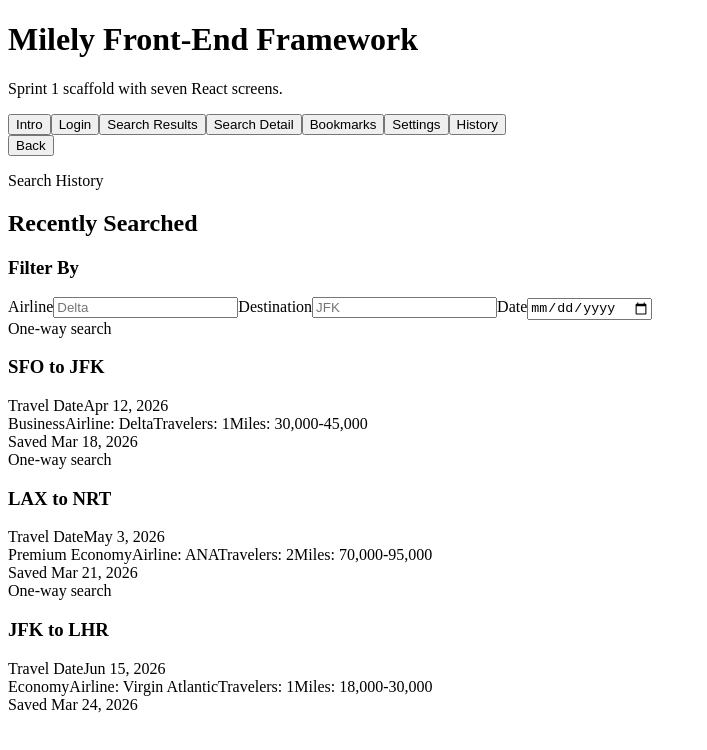
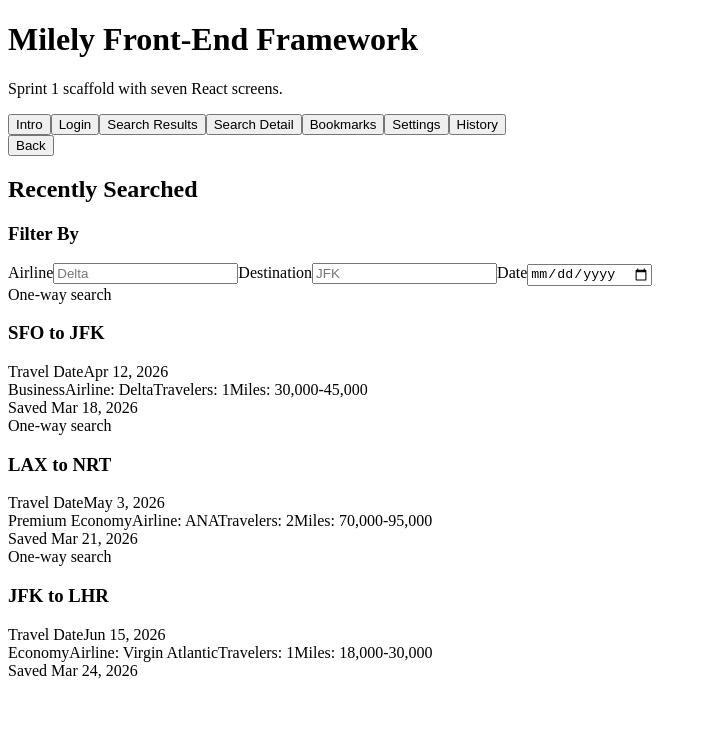
Before and after one commit to agile-students-spring2026/final-macrobiotics, a React (Vite) app in the folder front-end/: page / in a window 1280 px wide. Both pictures are taken after a click on the button "History". Shown: the top 750 px of the page, without its empty margins (0-707 px from the left). Built offline with nearby package versions, Linux system fonts and the light colour scheme; the HTML template or start-up script is replaced by a standard one.

Commit message:
Cleared up spacing issue

```diff
--- a/front-end/src/pages/HistoryPage.jsx
+++ b/front-end/src/pages/HistoryPage.jsx
@@ -103,7 +103,6 @@ function HistoryPage({ onNavigateScreen }) {
         </button>
 
         <header className="history-heading">
-          <p className="history-heading__eyebrow">Search History</p>
           <h2 className="history-heading__title">Recently Searched</h2>
         </header>
 
```
